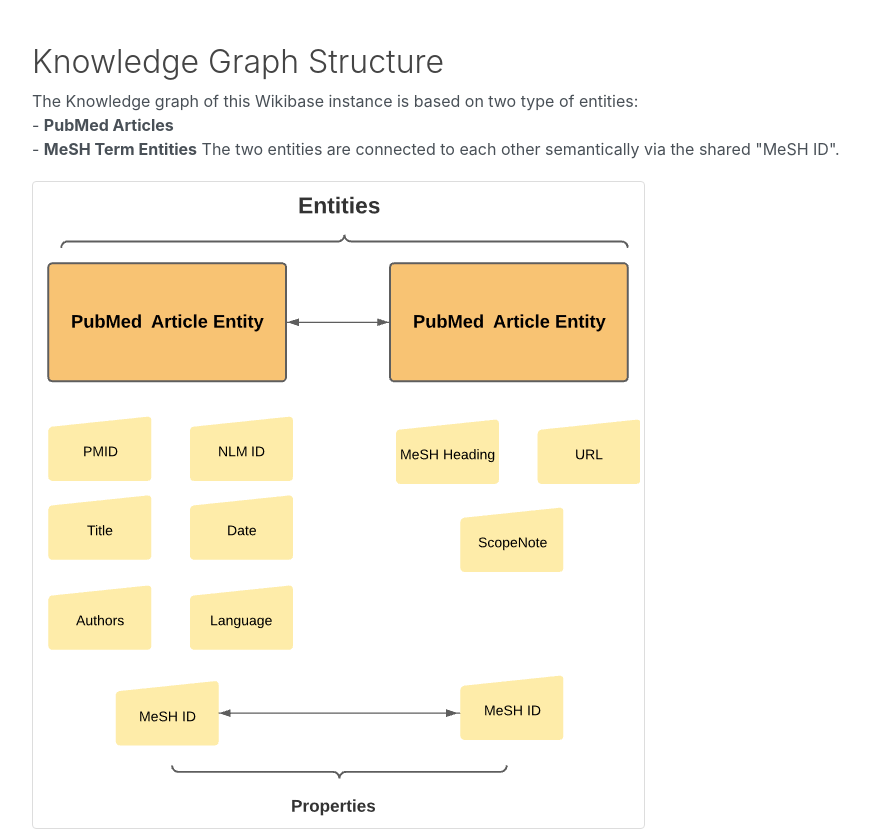
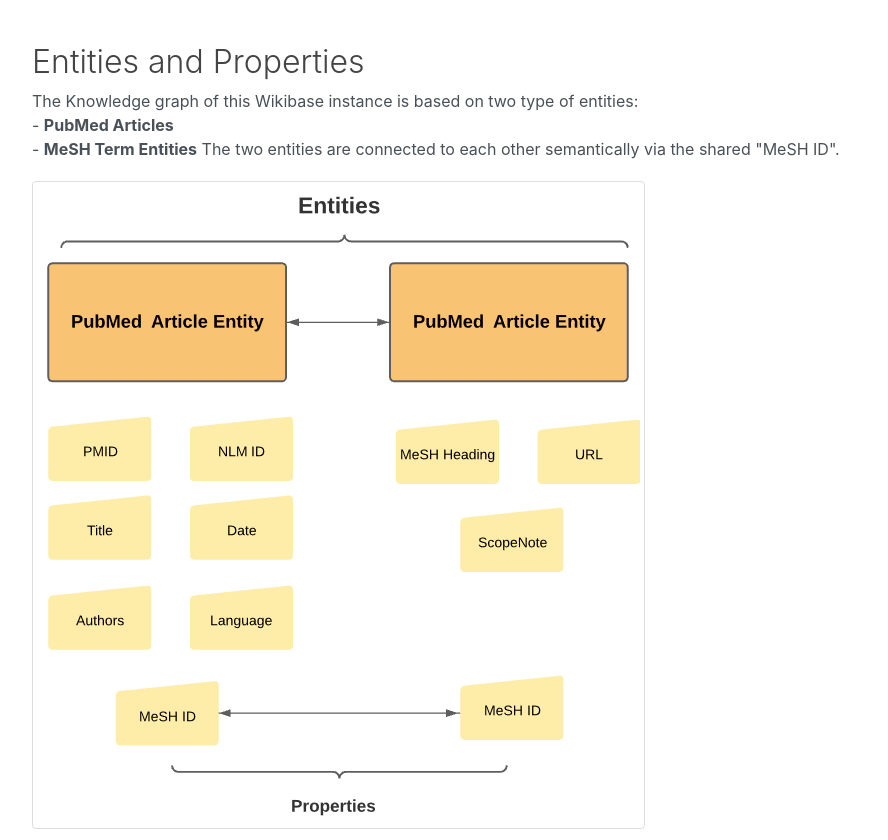
Before and after one commit to amir331/TheWebsite, a plain HTML site: page index.html in a window 1280 px wide. Shown: the part 1078-1918 px from the top of the page, without its empty margins (338-1226 px from the left). Drawn offline with nearby package versions, Linux system fonts and the light colour scheme.

Commit message:
Update index.html

```diff
--- a/index.html
+++ b/index.html
@@ -138,7 +138,7 @@
 <h2 id="overview">Overview</h2>
 <p>A Repository that specializes itself in creating a fresh Wikibase instance filled with relevant PubMed metadata and MeSH Headings from the NLM Database.
 <img alt="image info" src="Bild.png" /></p>
-<h2 id="knowledge-graph-structure">Knowledge Graph Structure</h2>
+<h2 id="knowledge-graph-structure">Entities and Properties</h2>
 <p>The Knowledge graph of this Wikibase instance is based on two type of entities: <br>
 - <strong>PubMed Articles</strong> <br>
 - <strong>MeSH Term Entities</strong>
```
